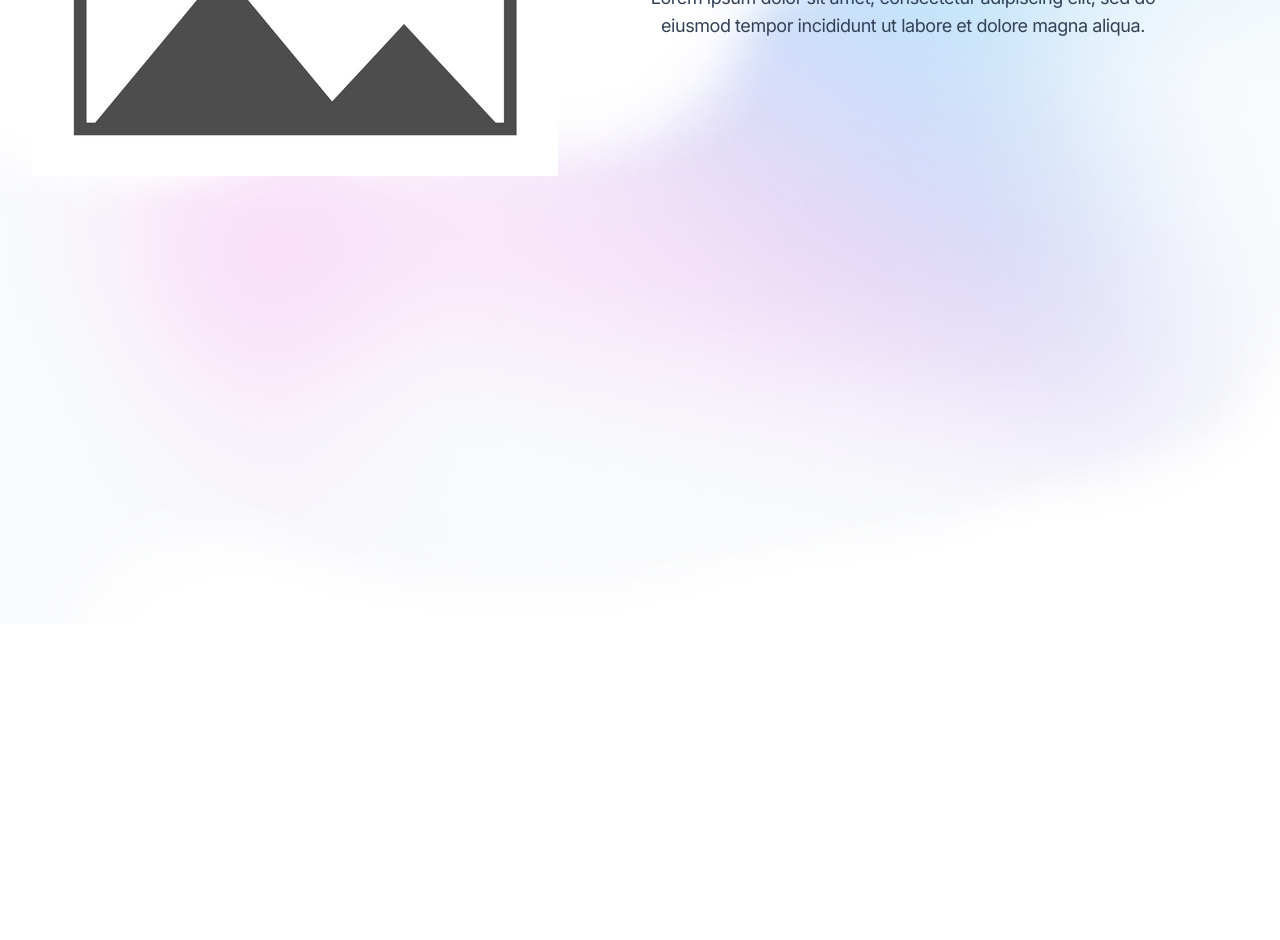
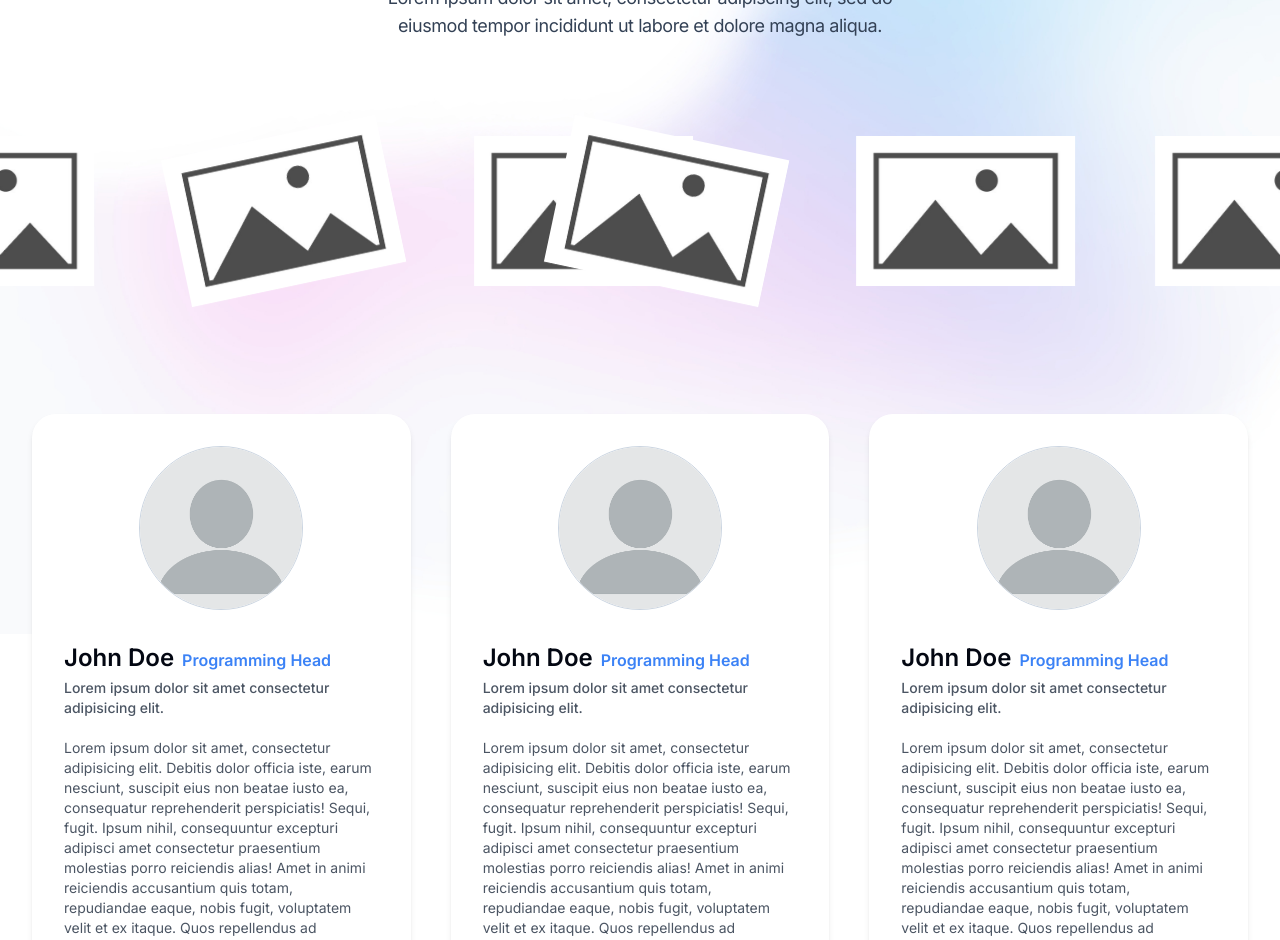
Before and after one commit to fusion479/fusion479.com, a Next.js app: page /about in a window 1280 px wide. Shown: the part 440-1380 px from the top of the page. Before the commit the page ends 1064 px from the top, so only its background shows below. Built offline with nearby package versions, Linux system fonts and the light colour scheme.

Commit message:
about us page

```diff
--- a/src/app/about/components/Hero.tsx
+++ b/src/app/about/components/Hero.tsx
@@ -1,10 +1,8 @@
 import Title from "@/components/Title";
-import Image from "next/image";
 
 export default function Hero() {
   return (
-    <div className="flex">
-      <img src="/placeholder_image.jpg" alt="team picture" />
+    <div className="max-w-3xl ml-auto mr-auto">
       <Title
         bold="a community"
         description="Lorem ipsum dolor sit amet, consectetur adipiscing elit, sed do eiusmod tempor incididunt ut labore et dolore magna aliqua."
--- /dev/null
+++ b/src/app/about/components/Slider/Slider.module.css
@@ -0,0 +1,20 @@
+@keyframes slide {
+  from {
+    transform: translateX(0);
+  }
+  to {
+    transform: translateX(-100%);
+  }
+}
+
+.images {
+  display: inline-block;
+  white-space: nowrap;
+  animation: 10s slide infinite linear;
+}
+
+.images img {
+  height: 150px;
+  display: inline-block;
+  margin: 0 40px;
+}
--- /dev/null
+++ b/src/app/about/components/Slider/Slider.tsx
@@ -0,0 +1,27 @@
+import styles from "./Slider.module.css";
+
+export default function Slider() {
+  return (
+    <div className="relative">
+      <div className="whitespace-nowrap">
+        {[0, 0].map((_, i) => (
+          <div className={styles.images} key={i}>
+            <img
+              src="placeholder_image.jpg"
+              className="rotate-12"
+              alt="placeholder"
+            />
+            <img src="placeholder_image.jpg" alt="placeholder" />
+            <img src="placeholder_image.jpg" alt="placeholder" />
+            <img
+              src="placeholder_image.jpg"
+              className="-rotate-12"
+              alt="placeholder"
+            />
+            <img src="placeholder_image.jpg" alt="placeholder" />
+          </div>
+        ))}
+      </div>
+    </div>
+  );
+}
--- /dev/null
+++ b/src/app/about/components/Slider/index.tsx
@@ -0,0 +1 @@
+export { default } from "./Slider";
--- /dev/null
+++ b/src/app/about/components/Team.tsx
@@ -0,0 +1,41 @@
+export default function Team() {
+  return (
+    <div className="gap-10 md:grid auto-rows-fr md:grid-cols-2 lg:grid-cols-3">
+      {new Array(9).fill(0).map((member, i) => (
+        <div
+          key={i}
+          className="w-full bg-white h-full p-8 text-left shadow-md rounded-3xl"
+        >
+          <div className="flex justify-center pb-8">
+            <img
+              src="avatar.webp"
+              height={164}
+              width={164}
+              alt="img"
+              className="h-20 lg:h-[164px] rounded-full border-[1px] border-slate-300"
+            />
+          </div>
+          <span className="text-base font-semibold md:text-2xl text-gray-950">
+            John Doe
+          </span>
+          <span className="px-2 text-sm font-semibold md:text-base text-blue-500">
+            Programming Head
+          </span>
+          <p className="py-1 text-xs font-medium text-gray-600 md:text-sm">
+            Lorem ipsum dolor sit amet consectetur adipisicing elit.
+          </p>
+          <p className="pt-4 text-xs font-normal text-gray-600 md:text-sm">
+            Lorem ipsum dolor sit amet, consectetur adipisicing elit. Debitis
+            dolor officia iste, earum nesciunt, suscipit eius non beatae iusto
+            ea, consequatur reprehenderit perspiciatis! Sequi, fugit. Ipsum
+            nihil, consequuntur excepturi adipisci amet consectetur praesentium
+            molestias porro reiciendis alias! Amet in animi reiciendis
+            accusantium quis totam, repudiandae eaque, nobis fugit, voluptatem
+            velit et ex itaque. Quos repellendus ad repudiandae rem, ullam
+            dolore!
+          </p>
+        </div>
+      ))}
+    </div>
+  );
+}
--- a/src/app/about/page.tsx
+++ b/src/app/about/page.tsx
@@ -6,6 +6,8 @@ import Container from "@/components/Container";
 import Image from "next/image";
 import backgroundImage from "../../../public/backgrounds/spray_bg.jpg";
 import { useEffect, useState } from "react";
+import Slider from "./components/Slider";
+import Team from "./components/Team";
 
 export default function About() {
   const [offsetY, setOffsetY] = useState(0);
@@ -22,7 +24,7 @@ export default function About() {
       initial={{ opacity: 0.3 }}
       animate={{ opacity: 1 }}
       transition={{ duration: 1 }}
-      className="relative overflow-hidden pb-16 pt-20 text-center lg:pt-32"
+      className="relative overflow-hidden pb-16 pt-20 lg:pt-32"
     >
       <Image
         className="absolute max-w-none top-0"
@@ -30,12 +32,15 @@ export default function About() {
         alt="background image"
         width={1558}
         height={946}
-        style={{ transform: `translateY(${offsetY * 0.5}px)` }}
+        style={{ transform: `translateY(${offsetY * 0.65}px)` }}
         priority
       />
-      <Container className="relative">
+      <Container className="relative pb-24">
         <Hero />
-        <div className="h-96"></div>
+      </Container>
+      <Slider />
+      <Container className="relative mt-32">
+        <Team />
       </Container>
     </motion.section>
   );
--- a/src/components/Title.tsx
+++ b/src/components/Title.tsx
@@ -8,7 +8,7 @@ export default function Title({
   description: string;
 }) {
   return (
-    <div>
+    <div className="text-center">
       <motion.h1
         initial={{ opacity: 0 }}
         animate={{ opacity: 1 }}
```
Also changed, not shown: public/avatar.webp (added).
